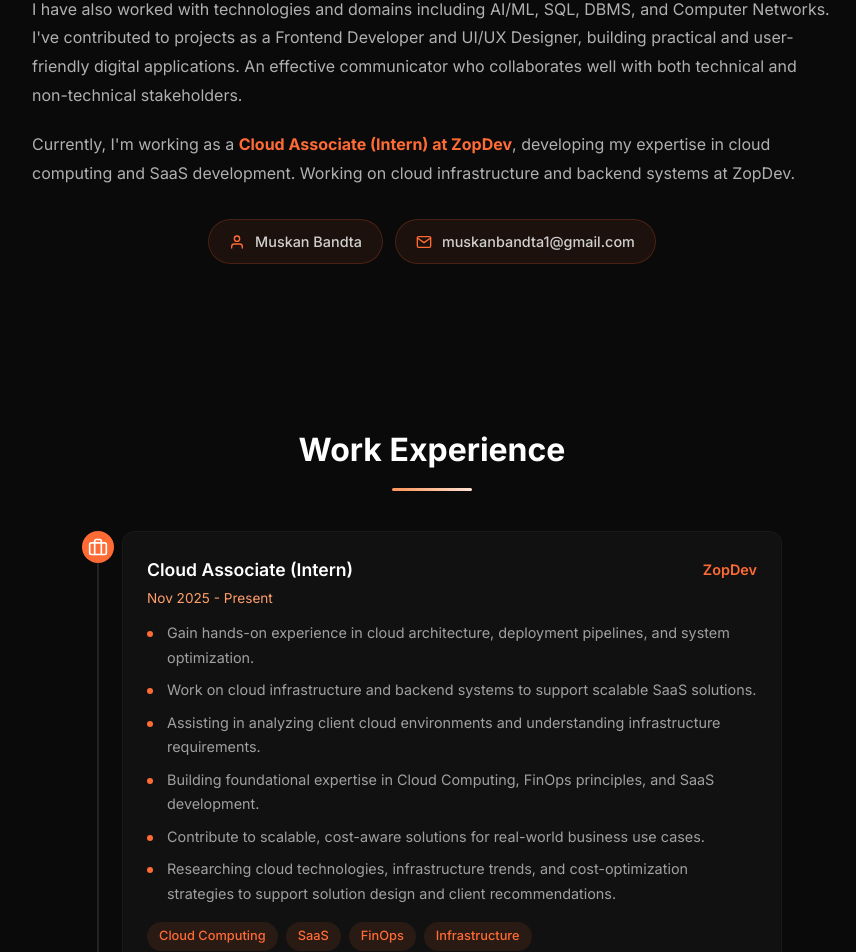
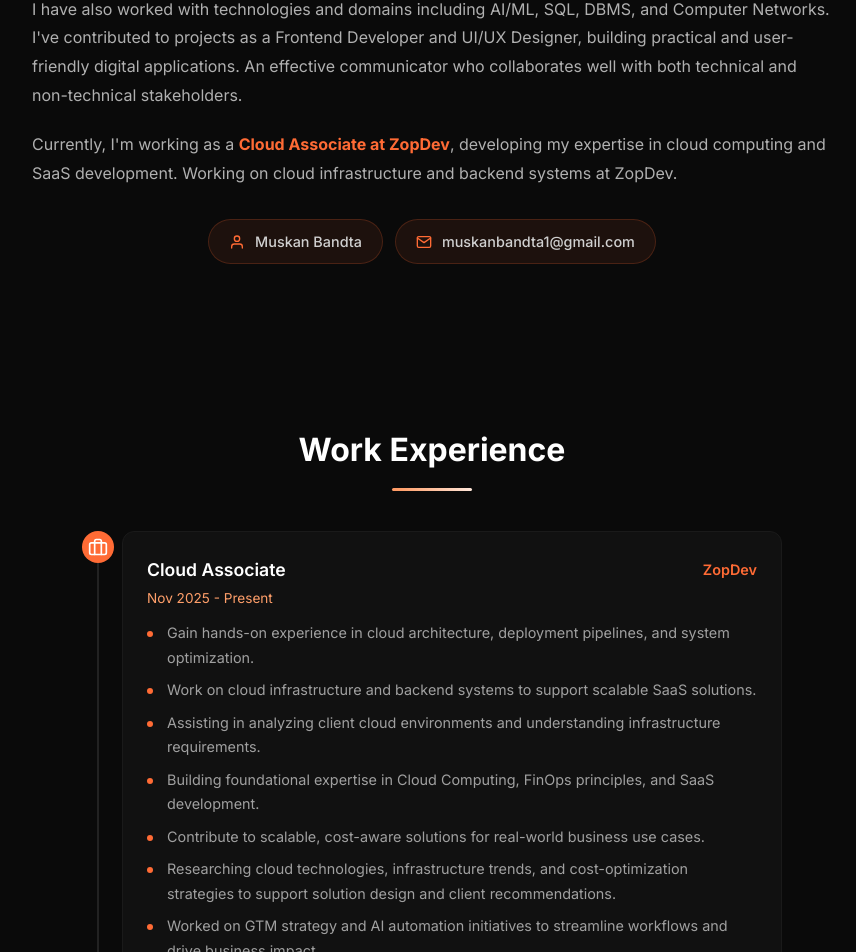
Before and after one commit to muskanbandta23/muskan-portfolio, a React (Vite) app: page / in a window 1280 px wide. Shown: the part 1296-2248 px from the top of the page, without its empty margins (208-1064 px from the left). Built offline with nearby package versions, Linux system fonts and the light colour scheme.

Commit message:
Remove Intern from Cloud Associate title and add GTM/AI automation point
Co-Authored-By: Claude Opus 4.7 (1M context) <noreply@anthropic.com>

```diff
--- a/src/components/About.jsx
+++ b/src/components/About.jsx
@@ -20,7 +20,7 @@ const About = () => {
               user-friendly digital applications. An effective communicator who collaborates well with both technical and non-technical stakeholders.
             </p>
             <p>
-              Currently, I'm working as a <strong>Cloud Associate (Intern) at ZopDev</strong>, developing my expertise in cloud
+              Currently, I'm working as a <strong>Cloud Associate at ZopDev</strong>, developing my expertise in cloud
               computing and SaaS development. Working on cloud infrastructure and backend systems at ZopDev.
             </p>
           </div>
--- a/src/components/Experience.jsx
+++ b/src/components/Experience.jsx
@@ -12,7 +12,7 @@ const Experience = () => {
             </div>
             <div className="timeline-content">
               <div className="timeline-header">
-                <h3>Cloud Associate (Intern)</h3>
+                <h3>Cloud Associate</h3>
                 <span className="timeline-company">ZopDev</span>
               </div>
               <span className="timeline-date">Nov 2025 - Present</span>
@@ -23,6 +23,7 @@ const Experience = () => {
                 <li>Building foundational expertise in Cloud Computing, FinOps principles, and SaaS development.</li>
                 <li>Contribute to scalable, cost-aware solutions for real-world business use cases.</li>
                 <li>Researching cloud technologies, infrastructure trends, and cost-optimization strategies to support solution design and client recommendations.</li>
+                <li>Worked on GTM strategy and AI automation initiatives to streamline workflows and drive business impact.</li>
               </ul>
               <div className="timeline-tags">
                 <span>Cloud Computing</span>
```
